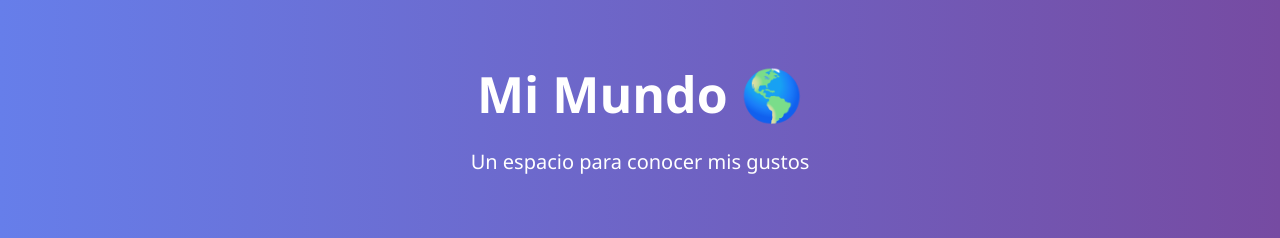
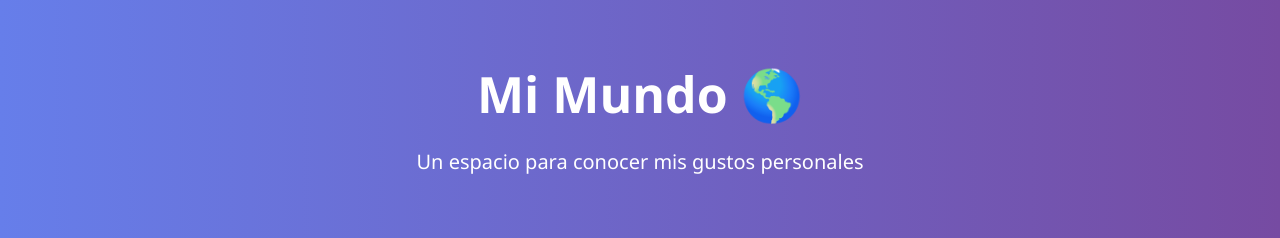
Before and after one commit to ValeriaChav/proyecto01, a plain HTML site: page index.html in a window 1280 px wide. Shown: the top 238 px of the page. Drawn offline with Linux system fonts and the light colour scheme.

Commit message:
Revision

```diff
--- a/index.html
+++ b/index.html
@@ -75,7 +75,7 @@
 
 <header>
     <h1>Mi Mundo 🌎</h1>
-    <p>Un espacio para conocer mis gustos</p>
+    <p>Un espacio para conocer mis gustos personales </p>
 </header>
 
 <div class="container">
```
